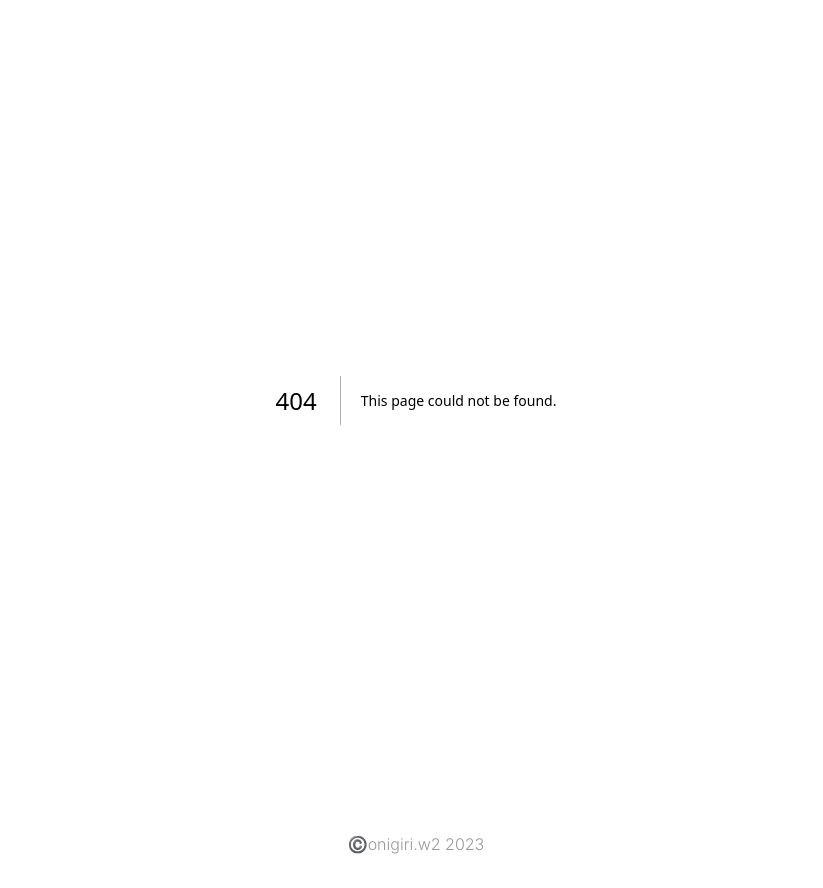
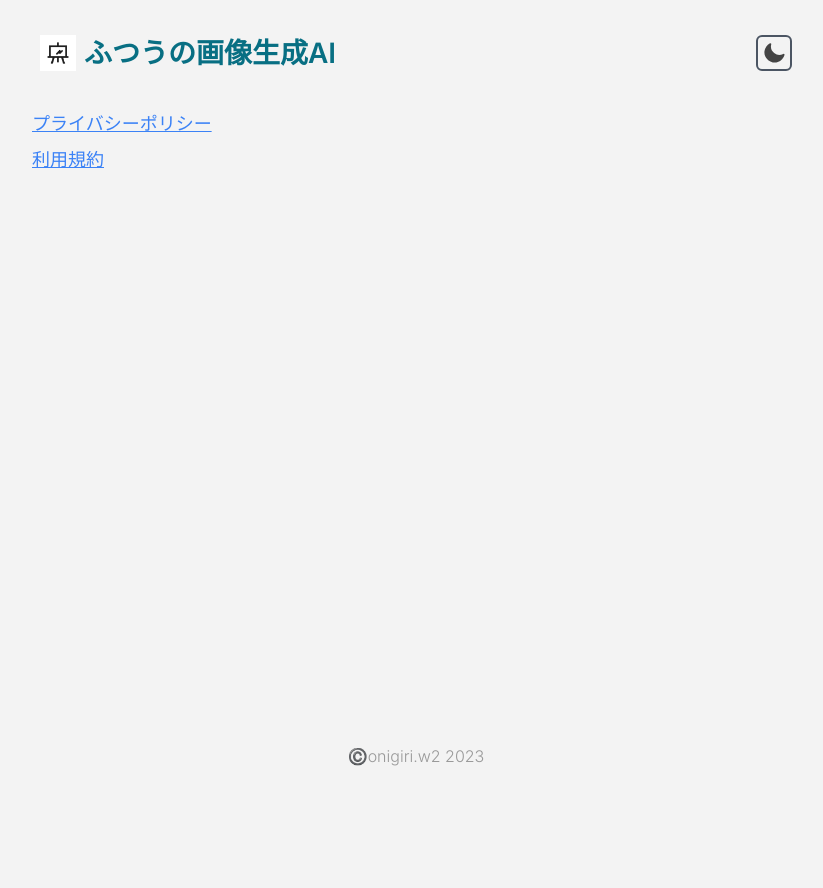
Before and after one commit to onigiri-w2/onigiri-w2-hp, a Next.js app: page /generativeAi in a window 1280 px wide. Before the commit this address had no page. Shown: the whole page, without its empty margins (224-1047 px from the left). After the commit the page ends 800 px from the top, so only its background shows below. Built offline with nearby package versions, Linux system fonts and the light colour scheme.

Commit message:
[add] ふつうの画像生成AI追加

```diff
--- /dev/null
+++ b/src/app/generativeAi/page.tsx
@@ -0,0 +1,26 @@
+import Link from "next/link";
+import React from "react";
+
+import { Header } from "@/components/elements/Header";
+
+export default function Home() {
+  return (
+    <>
+      <Header
+        title="ふつうの画像生成AI"
+        imgPath="/images/generativeAI.png"
+        linkPath="/generativeAI"
+      />
+      <div>
+        <ul className="text-lg text-blue-500 underline dark:text-blue-200">
+          <li className="py-1">
+            <Link href="/generativeAI/privacypolicy">プライバシーポリシー</Link>
+          </li>
+          <li className="py-1">
+            <Link href="/generativeAI/termsofuse">利用規約</Link>
+          </li>
+        </ul>
+      </div>
+    </>
+  );
+}
--- a/src/components/clusters/top-sections/PrivatWorks.tsx
+++ b/src/components/clusters/top-sections/PrivatWorks.tsx
@@ -13,6 +13,14 @@ const PrivateWorks = () => {
 
   return (
     <TopPageSection title="Private Work" icon={icon}>
+      <div className="mb-4">
+        <Work
+          title="ふつうの画像生成AI"
+          description="試しに作ってみた、ただの画像生成AIアプリ。何の捻りもない。SDXL使ってる。"
+          iconPath="/images/generativeAI.png"
+          url="/generativeAI"
+        />
+      </div>
       <div className="mb-4">
         <Work
           title="バイク駐車場Map"
```
Also changed, not shown: public/images/generativeAI.png (added).
